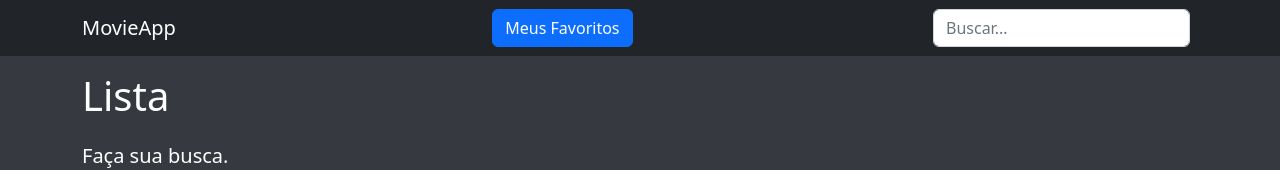
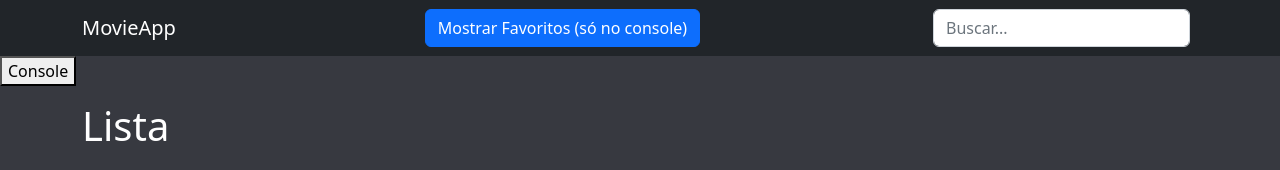
Before and after one commit to PatricPauluk/movieapp, a React (Create React App) app: page / in a window 1280 px wide. Shown: the top 170 px of the page. Built offline with nearby package versions, Linux system fonts and the light colour scheme; no server answers.

Commit message:
finished favorite list

```diff
--- a/src/App.js
+++ b/src/App.js
@@ -21,7 +21,19 @@ function App() {
   const [ movies, setMovies ] = useState([]); // recebe dados dos filmes
   const [ searchValue, setSearchValue ] = useState(''); // busca dos filmes
   const [ totalResults, setTotalResults ] = useState(0); // quantidade de resultados
-  const [ myFavorites, setMyFavorites ] = useState([]); // salvar favoritos
+  const [ myFavoritesID, setMyFavoritesID ] = useState([]); // salvar favoritos
+
+  const desenvolvedor = () => {
+    console.log("\n\n");
+    console.log("---------- DADOS ----------");
+    console.log("Campo de busca:");
+    console.log(searchValue);
+    console.log("Filmes na lista:");
+    console.log(movies);
+    console.log("imdbID meus favoritos: ");
+    console.log(myFavoritesID);
+    console.log("\n\n");
+  }
 
   return (
     <div className='App'>
@@ -31,9 +43,9 @@ function App() {
         setSearchValue={setSearchValue}
         setMovies={setMovies}
         setTotalResults={setTotalResults}
-        myFavorites={myFavorites}
+        myFavoritesID={myFavoritesID}
       />
-
+      <button onClick={desenvolvedor}>Console</button>
       {/* Filmes listados dentro de um container conforme a busca do usuário */}
       <Container>
         <h1 className='py-3'>Lista</h1>
@@ -44,7 +56,7 @@ function App() {
         }
         <Row>
           <CardGroup>
-            {movies.map((m, i) => (
+            {movies.map(m => (
               <Col md={2}>
                 <MovieItem
                   key={m.imdbID}
@@ -53,8 +65,8 @@ function App() {
                   year={m.Year}
                   type={m.Type}
                   poster={m.Poster}
-                  myFavorites={myFavorites}
-                  setMyFavorites={setMyFavorites}
+                  myFavoritesID={myFavoritesID}
+                  setMyFavoritesID={setMyFavoritesID}
                 />
               </Col>
             ))}
--- a/src/components/functions/HandleFavoriteButton.jsx
+++ b/src/components/functions/HandleFavoriteButton.jsx
@@ -7,11 +7,11 @@ import Button from 'react-bootstrap/Button';
 // Icons
 import { AiFillHeart, AiOutlineHeart } from "react-icons/ai";
 
-const HandleFavoriteButton = ({ imdbID, myFavorites, setMyFavorites }) => {
+const HandleFavoriteButton = ({ imdbID, myFavoritesID, setMyFavoritesID }) => {
 
   // É meu favorito? Retorna true ou false
   const isFavorite = () => {
-    return myFavorites.indexOf(imdbID) > -1 ? false : true;
+    return myFavoritesID.indexOf(imdbID) > -1 ? false : true;
   }
 
   // As constantes definem o estilo inicial do botão
@@ -22,21 +22,19 @@ const HandleFavoriteButton = ({ imdbID, myFavorites, setMyFavorites }) => {
   const handleFavorite = () => {
     if (isFavorite()) {
       buttonStyle();
-      setMyFavorites([...myFavorites, imdbID]);
+      setMyFavoritesID([...myFavoritesID, imdbID]);
     } else {
       buttonStyle();
-      myFavorites.splice(myFavorites.indexOf(imdbID), 1);
+      myFavoritesID.splice(myFavoritesID.indexOf(imdbID), 1);
     }
   }
 
   // Edita o estilo do botão (caso seja favorito, ou não)
   const buttonStyle = () => {
     if (isFavorite()) {
-      console.log('fiquei vermelho')
       setVariant('danger');
       setHeartIco(<AiFillHeart />);
     } else {
-      console.log('fiquei branco')
       setVariant('outline-light');
       setHeartIco(<AiOutlineHeart />);
     }
--- a/src/components/functions/HandleSearch.jsx
+++ b/src/components/functions/HandleSearch.jsx
@@ -12,13 +12,11 @@ const HandleSearch = ({ searchValue, setSearchValue, setMovies, setTotalResults
   // Função de busca: busca na API a cada letra que for digitada no campo de busca
   const handleSearch = async () => {
     try {
-      // console.log(searchValue)
       const res = await api.get("?s="+searchValue+"&apikey=42dbe614");
 
       if (res.data.Response === "False") {
         throw new Error(res.data.Error)
       }
-      console.log(res.data.Search)
       setMovies(res.data.Search);
       setTotalResults(res.data.totalResults)
     } catch (e) {
--- a/src/components/functions/HandleSearchFavorites.jsx
+++ /dev/null
@@ -1,52 +0,0 @@
-// Bootstrap
-import Nav from 'react-bootstrap/Nav';
-import Button from 'react-bootstrap/Button';
-// Responsável pelas requisições com a API
-import api from '../../services/api';
-
-const HandleSearchFavorites = ({ myFavorites, movies, setMovies }) => {
-
-  // Função de busca: busca na API a cada letra que for digitada no campo de busca
-  const handleSearchFavorites = async () => {
-
-
-    const listFavorites = [];
-
-    try {
-      myFavorites.map(async (favorites, i, array) => {
-        const res = await api.get("?i="+favorites+"&apikey=42dbe614");
-
-        if (res.data.Response === "False") {
-          throw new Error(res.data.Error)
-        }
-
-        const favMovieData = {
-          imdbID: res.data.imdbID,
-          Title: res.data.Title,
-          Year: res.data.Year,
-          Type: res.data.Type,
-          Poster: res.data.Poster
-        };
-
-        listFavorites.push({favMovieData});
-        // if (myFavorites.length)
-        // console.log("Index de myFavorites: "+myFavorites.length);
-
-        // setMovies([...movies, favMovieData]);
-      })
-    } catch (e) {
-      console.log(e);
-      setMovies([]);
-    } finally {
-      console.log(listFavorites);
-      setMovies(listFavorites);
-      console.log(movies);
-    }
-  }
-
-  return (
-        <Button onClick={handleSearchFavorites}>Meus Favoritos</Button>
-  )
-}
-
-export default HandleSearchFavorites;
--- /dev/null
+++ b/src/components/functions/ShowFavoritesButton.jsx
@@ -0,0 +1,63 @@
+// Hooks
+import { useState } from 'react';
+
+// Bootstrap
+import { Button } from 'react-bootstrap';
+
+// API
+import api from '../../services/api';
+
+const ShowFavoritesButton = ({ setMovies, myFavoritesID }) => {
+
+  let favoriteList = [];
+  let item;
+
+  const showFavorites = () => {
+    favoriteList = [];
+
+    // Bom essa parte aqui merece uma nota bem destacada:
+    // Levei uns 3 dias pra fazer funcionar corretamente.
+    // Tentei criar uma lista através de um useState de array e também não dava certo,
+    // a melhor forma foi essa, alimentando um array comum dentro dele mesmo, e zerando ele
+    // todas as vezes em que foi chamado.
+    // Mas a cereja do bolo esta aqui: o TRY/CATCH TEM DE ESTAR DENTRO DO MAP, e não o map dentro
+    // do try/catch! Acaba não retornando nada, ou retorna as vezes e bugado.
+    // Realmente fiz essa nota ENORME pois levei uns 3 dias pra descobrir.
+    myFavoritesID.map(async id => {
+      try {
+        const res = await api.get("?i="+id+"&apikey=42dbe614");
+
+        if (res.data.Response === "False") {
+          throw new Error(res.data.Error);
+        }
+
+        item = {
+          imdbID: res.data.imdbID,
+          Title: res.data.Title,
+          Year: res.data.Year,
+          Type: res.data.Type,
+          Poster: res.data.Poster
+        }
+
+        favoriteList = [...favoriteList, item]
+
+        console.log(favoriteList);
+        setMovies(favoriteList);
+      } catch (e) {
+        console.log(e);
+      }
+    })
+
+  }
+
+
+
+
+  return (
+    <>
+      <Button onClick={showFavorites}>Mostrar Favoritos (só no console)</Button>
+    </>
+  )
+}
+
+export default ShowFavoritesButton;
--- a/src/components/layout/MovieItem.js
+++ b/src/components/layout/MovieItem.js
@@ -5,7 +5,7 @@ import Card from 'react-bootstrap/Card';
 import VerifyType from '../functions/VerifyType';
 import HandleFavoriteButton from '../functions/HandleFavoriteButton'
 
-const MovieItem = ({ imdbID, title, year, type, poster, myFavorites, setMyFavorites }) => {
+const MovieItem = ({ imdbID, title, year, type, poster, myFavoritesID, setMyFavoritesID }) => {
 
 
   return (
@@ -21,8 +21,8 @@ const MovieItem = ({ imdbID, title, year, type, poster, myFavorites, setMyFavori
         {/* Contém o botão e todas as suas funções */}
         <HandleFavoriteButton
           imdbID={imdbID}
-          myFavorites={myFavorites}
-          setMyFavorites={setMyFavorites}
+          myFavoritesID={myFavoritesID}
+          setMyFavoritesID={setMyFavoritesID}
         />
         {imdbID}
       </Card.Body>
--- a/src/components/layout/MoviesNavbar.js
+++ b/src/components/layout/MoviesNavbar.js
@@ -2,22 +2,21 @@
 import Container from 'react-bootstrap/Container';
 import Navbar from 'react-bootstrap/Navbar';
 
-
 // Functions
 import HandleSearch from '../functions/HandleSearch';
-import HandleSearchFavorites from '../functions/HandleSearchFavorites'
+import ShowFavoritesButton from '../functions/ShowFavoritesButton';
 
-const MoviesNavbar = ({ searchValue, setSearchValue, movies, setMovies, setTotalResults, myFavorites }) => {
+const MoviesNavbar = ({ searchValue, setSearchValue, setMovies, setTotalResults, myFavoritesID }) => {
 
   return (
     <Navbar bg="dark" variant="dark" expand="lg">
       <Container>
         <Navbar.Brand href="#home">MovieApp</Navbar.Brand>
-          <HandleSearchFavorites
-            myFavorites={myFavorites}
-            movies={movies}
-            setMovies={setMovies}
-          />
+        {/* Botão que filtra e exibe os favoritos */}
+        <ShowFavoritesButton
+          setMovies={setMovies}
+          myFavoritesID={myFavoritesID}
+        />
         {/* Campo form de busca contendo as funções para retornar dados da API */}
         <HandleSearch
           searchValue={searchValue}
```
